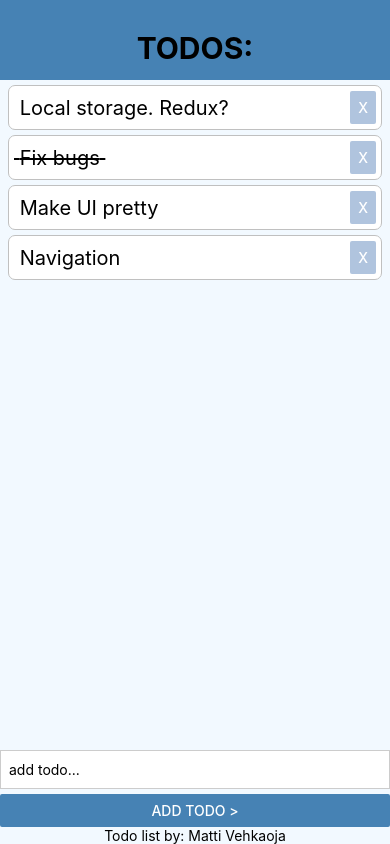
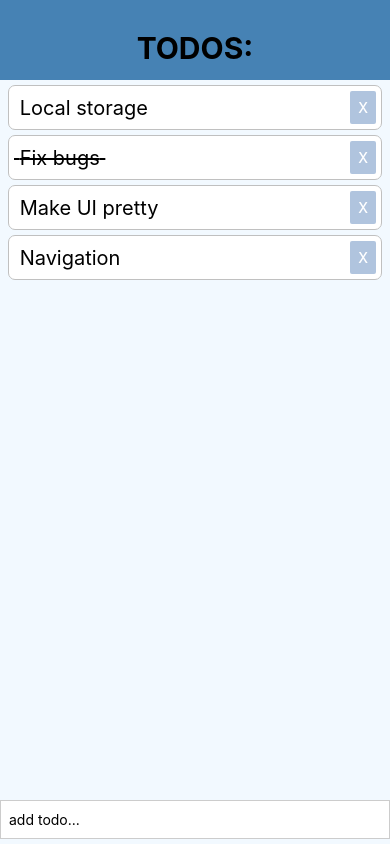
Before and after one commit to mvehkaoj/reactNativeDemo, a React Native app: screen / in a window 390 px wide. Built offline with nearby package versions, Linux system fonts and the light colour scheme.

Commit message:
Removed footer and "add todo" button
Removed footer and commented out "add todo >" button, since pressing return on keyboard is much more user friendly.

```diff
--- a/App.js
+++ b/App.js
@@ -7,7 +7,7 @@ import Addtodo from './components/Addtodo'
 export default function App() {
 
   const [todos, setTodo] = useState([
-    { todoItem: 'Local storage. Redux?', done: false, key: '1'},
+    { todoItem: 'Local storage', done: false, key: '1'},
     { todoItem: 'Fix bugs', done: true, key: '2'},
     { todoItem: 'Make UI pretty', done: false, key: '3'},
     { todoItem: 'Navigation', done: false, key: '4'}
@@ -77,7 +77,7 @@ const doneHandler = (key) => {
         </View>
 
 
-        <Text style={styles.footer}>Todo list by: Matti Vehkaoja</Text>
+        {/* <Text style={styles.footer}>Todo list by: Matti Vehkaoja</Text> */}
       </KeyboardAvoidingView>
     </TouchableWithoutFeedback>
 
@@ -100,10 +100,11 @@ const styles = StyleSheet.create({
     flex: 2,
   },
   addForm:{
-
+    flex: 1,
+    justifyContent: 'flex-end',
   },
   footer: {
-    justifyContent: 'flex-end',
+
     textAlign: 'center',
   },
 });
--- a/app.json
+++ b/app.json
@@ -1,7 +1,7 @@
 {
   "expo": {
-    "name": "reactNativeDemo",
-    "slug": "reactNativeDemo",
+    "name": "React Native todoApp",
+    "slug": "reactnativetodo",
     "privacy": "public",
     "sdkVersion": "36.0.0",
     "platforms": [
@@ -25,6 +25,8 @@
     ],
     "ios": {
       "supportsTablet": true
-    }
+    },
+    "description": "",
+    "githubUrl": "https://github.com/mvehkaoj/reactNativeDemo"
   }
 }
--- a/components/Addtodo.js
+++ b/components/Addtodo.js
@@ -23,7 +23,7 @@ export default class Addtodo extends Component {
                 returnKeyType='done'
                 onSubmitEditing={() => submit()}
                 />
-                <Button title='Add todo >' color='steelblue' onPress={() => submit()}/>
+                {/* <Button title='Add todo >' color='steelblue' onPress={() => submit()}/> */}
             </View>
         )
     }
```
Also changed, not shown: .expo-shared/assets.json.
